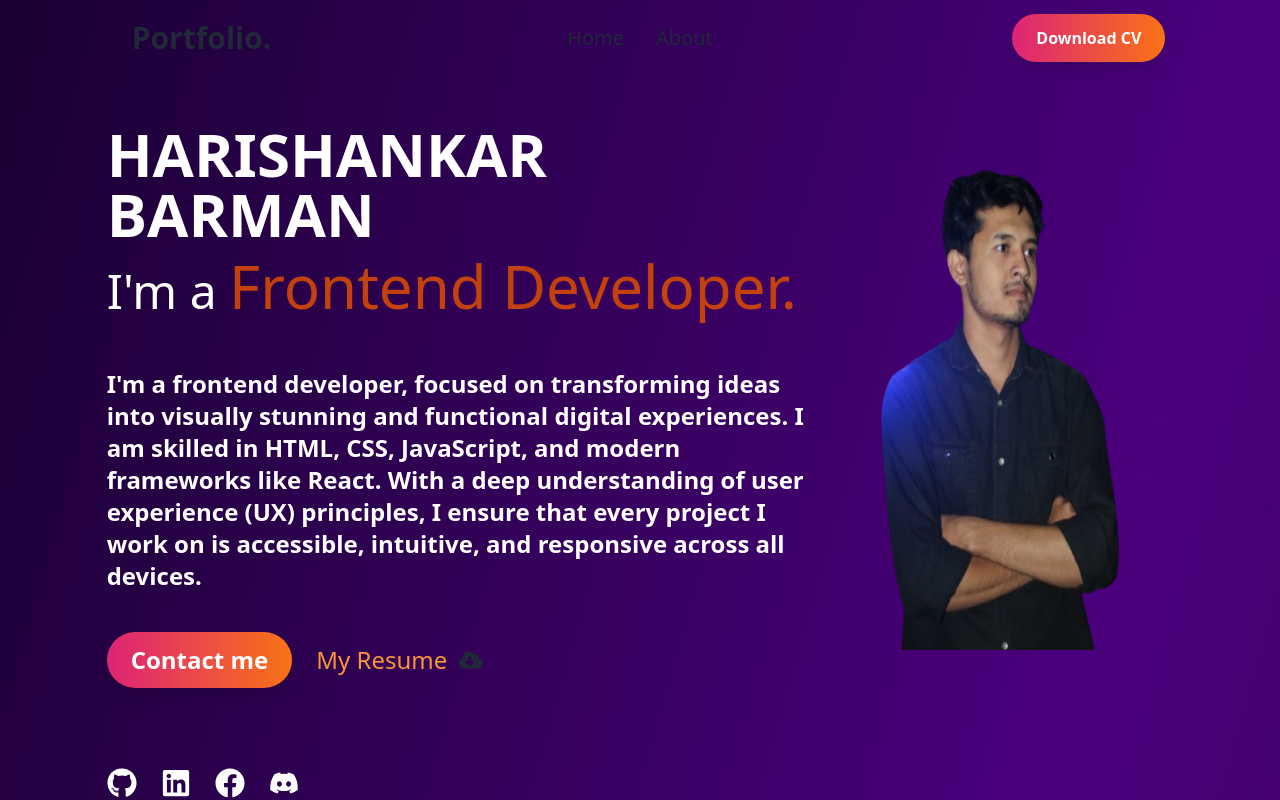
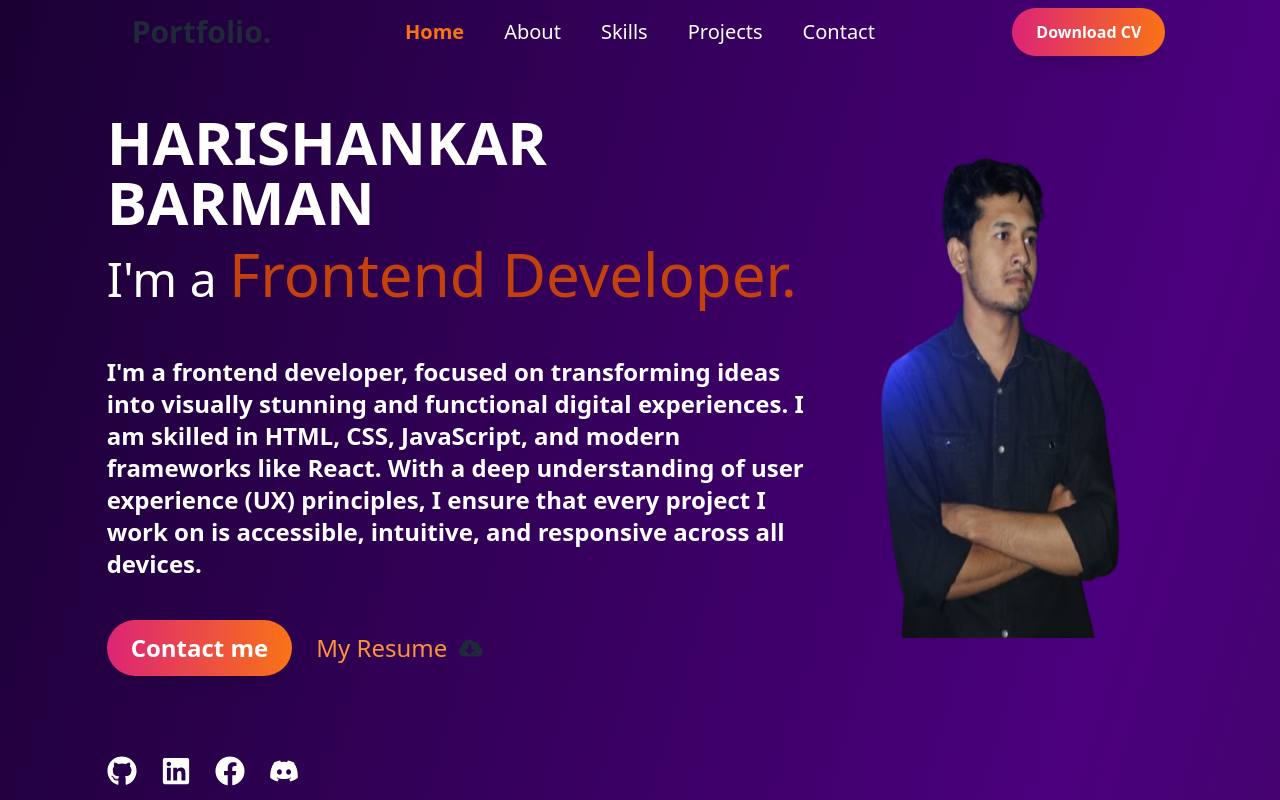
Before and after one commit to chayon1001/portfolio-by-react, a React (Vite) app: page / in a window 1280 px wide. Shown: the top 800 px of the page. Built offline with nearby package versions, Linux system fonts and the light colour scheme.

Commit message:
added the active route

```diff
--- a/src/components/contact/Contact.jsx
+++ b/src/components/contact/Contact.jsx
@@ -2,7 +2,7 @@ import React from "react";
 import { AiOutlineMail } from "react-icons/ai";
 import { BsWhatsapp } from "react-icons/bs";
 import { CiLocationOn } from "react-icons/ci";
-import { FaSkype } from "react-icons/fa";
+
 
 const Contact = () => {
   return (
@@ -10,7 +10,7 @@ const Contact = () => {
       <div className="grid grid-cols-1 md:grid-cols-2 max-w-[1200px] w-full  rounded-lg shadow-lg overflow-hidden">
         {/* Left Side */}
         <div className="p-8 text-white flex flex-col justify-center">
-          <h2 className="text-4xl font-bold text-[orangered] mb-4 uppercase">
+          <h2 className="text-5xl font-bold text-[orangered] mb-4 uppercase">
             Contact me
           </h2>
           <h1 className="text-5xl font-extrabold mb-8">Let's work together!</h1>
--- a/src/components/navbar/Navbar.jsx
+++ b/src/components/navbar/Navbar.jsx
@@ -1,11 +1,72 @@
-import React from 'react';
+import React from "react";
+import { NavLink } from "react-router-dom";
 
 const Navbar = () => {
-    const links = <>
-        <li><a>Home</a></li>
+    const links = (
+        <>
+            <li>
+                <NavLink
+                    to="/"
+                    className={({ isActive }) =>
+                        isActive
+                            ? "text-orange-500 font-bold"
+                            : "text-white hover:text-orange-400"
+                    }
+                >
+                    Home
+                </NavLink>
+            </li>
+            <li>
+                <NavLink
+                    to="/about"
+                    className={({ isActive }) =>
+                        isActive
+                            ? "text-orange-500 font-bold"
+                            : "text-white hover:text-orange-400"
+                    }
+                >
+                    About
+                </NavLink>
+            </li>
+            <li>
+                <NavLink
+                    to="/skills"
+                    className={({ isActive }) =>
+                        isActive
+                            ? "text-orange-500 font-bold"
+                            : "text-white hover:text-orange-400"
+                    }
+                >
+                    Skills
+                </NavLink>
+            </li>
+            <li>
+                <NavLink
+                    to="/projects"
+                    className={({ isActive }) =>
+                        isActive
+                            ? "text-orange-500 font-bold"
+                            : "text-white hover:text-orange-400"
+                    }
+                >
+                    Projects
+                </NavLink>
+            </li>
+            <li>
+                <NavLink
+                    to="/contact"
+                    className={({ isActive }) =>
+                        isActive
+                            ? "text-orange-500 font-bold"
+                            : "text-white hover:text-orange-400"
+                    }
+                >
+                    Contact
+                </NavLink>
+            </li>
+        </>
+    );
 
-        <li><a>About</a></li>
-    </>
     return (
         <div className="navbar w-10/12 mx-auto">
             <div className="navbar-start">
@@ -16,29 +77,32 @@ const Navbar = () => {
                             className="h-5 w-5"
                             fill="none"
                             viewBox="0 0 24 24"
-                            stroke="currentColor">
+                            stroke="currentColor"
+                        >
                             <path
                                 strokeLinecap="round"
                                 strokeLinejoin="round"
                                 strokeWidth="2"
-                                d="M4 6h16M4 12h8m-8 6h16" />
+                                d="M4 6h16M4 12h8m-8 6h16"
+                            />
                         </svg>
                     </div>
                     <ul
                         tabIndex={0}
-                        className="menu menu-sm dropdown-content bg-base-100 rounded-box z-[1] mt-3 w-52 p-2 shadow">
-                            {links}
+                        className="menu menu-sm dropdown-content bg-base-100 rounded-box z-[1] mt-3 w-52 p-2 shadow"
+                    >
+                        {links}
                     </ul>
                 </div>
                 <a className="btn btn-ghost text-3xl">Portfolio.</a>
             </div>
             <div className="navbar-center hidden lg:flex">
-                <ul className="menu menu-horizontal text-xl px-1">
-                   {links}
-                </ul>
+                <ul className="flex gap-10 items-center justify-center text-xl ">{links}</ul>
             </div>
             <div className="navbar-end">
-                <a className="px-6 py-3 rounded-full bg-gradient-to-r from-[#dd2476] to-orange-500 text-white font-semibold shadow-lg hover:scale-105 transform duration-300">Download CV</a>
+                <a className="px-6 py-3 rounded-full bg-gradient-to-r from-[#dd2476] to-orange-500 text-white font-semibold shadow-lg hover:scale-105 transform duration-300">
+                    Download CV
+                </a>
             </div>
         </div>
     );
--- a/src/layouts/MainLayouts.jsx
+++ b/src/layouts/MainLayouts.jsx
@@ -1,12 +1,15 @@
 import React from 'react';
+
+import Navbar from '../components/navbar/Navbar';
 import { Outlet } from 'react-router-dom';
-import Navbar from '../components/navbar/Navbar';
+
 
 const MainLayouts = () => {
     return (
         <div className="bg-gradient-to-br from-[#1a0033] via-[#4b007d] to-[#240a2f] min-h-screen">
-            <Navbar />
+            <Navbar></Navbar>
             <Outlet></Outlet>
+
         </div>
     );
 };
--- a/src/routes/Routes.jsx
+++ b/src/routes/Routes.jsx
@@ -5,25 +5,39 @@ import {
 import MainLayouts from "../layouts/MainLayouts";
 import ErrorElement from "../pages/ErrorElement";
 import Home from "../components/home/Home";
+import AboutMe from "../components/about/AboutMe";
+import Skills from "../components/skills/Skills";
+import Projects from "../components/projects/Projects";
+import Contact from "../components/contact/Contact";
 
 
 export const router = createBrowserRouter([
     {
         path: "/",
-        element: <MainLayouts></MainLayouts>,
-        errorElement: <ErrorElement></ErrorElement>,
-
-
-    children: [
-        {
-            path: '/',
-            element: <Home></Home>
-        }
-    ]
-
-
-
-},
-
+        element: <MainLayouts />,
+        errorElement: <ErrorElement />,
+        children: [
+            {
+                path: "/",
+                element: <Home />,
+            },
+            {
+                path: "/about",
+                element: <AboutMe />,
+            },
+            {
+                path: "/skills",
+                element: <Skills />,
+            },
+            {
+                path: "/projects",
+                element: <Projects />,
+            },
+            {
+                path: "/contact",
+                element: <Contact />,
+            },
+        ]
+    },
 
 ]);
```
